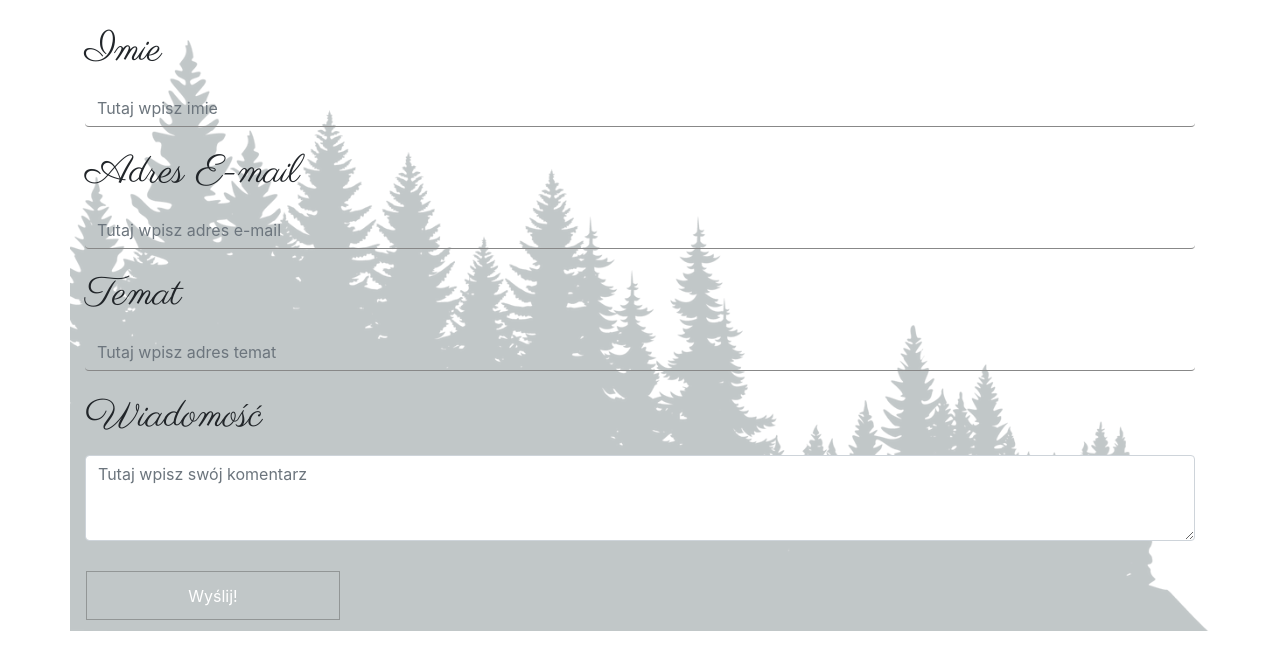
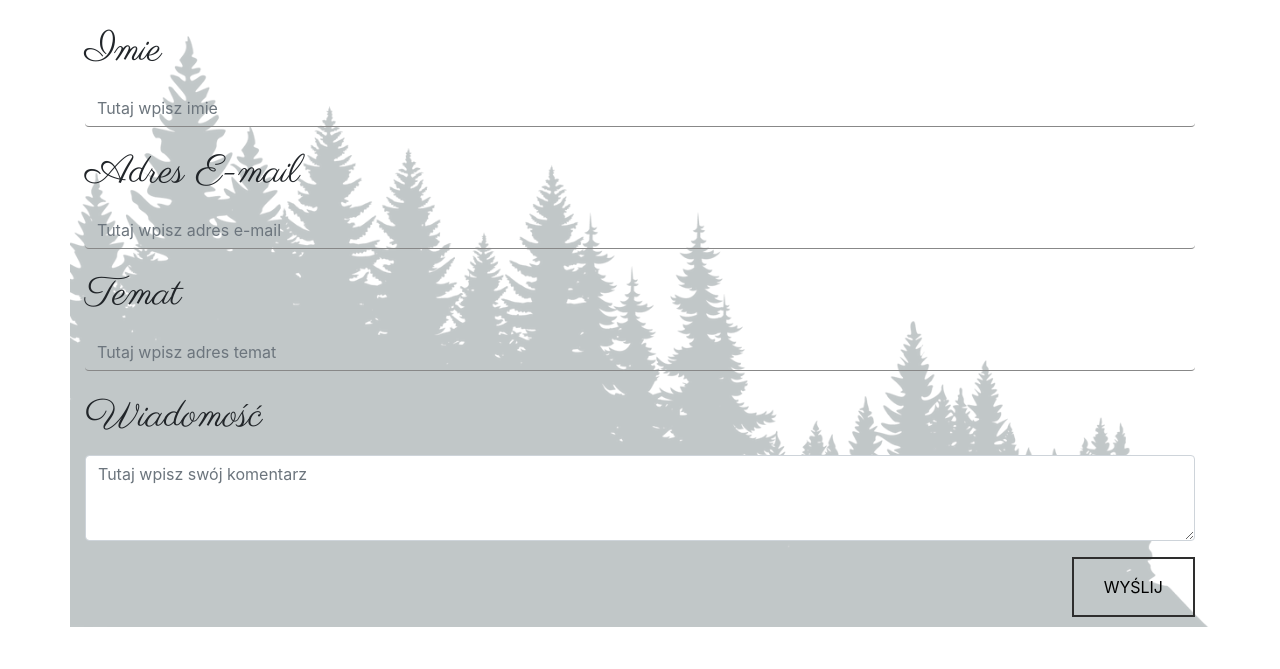
Before and after one commit to dilejt/Jelonek-Restaurant, an Angular app: page /kontakt in a window 1280 px wide. Shown: the part 1290-1959 px from the top of the page. Built offline with nearby package versions, Linux system fonts and the light colour scheme.

Commit message:
contact_panel_form
contact_form

```diff
--- a/src/app/kontakt/kontakt.component.css
+++ b/src/app/kontakt/kontakt.component.css
@@ -155,67 +155,79 @@ button
 {
     margin-bottom: 10px;
 }
+.button
+{
+	border: 2px solid #2e2e2e;
+	cursor: pointer;
+	line-height: 1;
+	overflow: hidden;
+	padding: 20px 30px;
+	position: relative;
+	text-align: center;
+	text-transform: uppercase;
+	transition:
+		background 5s cubic-bezier(0.19, 1, 0.22, 1),
+		border 1s cubic-bezier(0.19, 1, 0.22, 1),
+		color 0.6s cubic-bezier(0.19, 1, 0.22, 1);
+    user-select: none;
+    background-color: inherit;
+    float:right;
+}
 
+.button a
+{
+	color: #969696;
+	font-family: "Varela Round";
+	text-decoration: none;
+}
 
+.button .mask
+{
+	background-color: #fff;
+	background-color: rgba(255, 255, 255, 0.5);
+	height: 100px;
+	position: absolute;
+	transform: translate3d(-120%, -50px, 0) rotate3d(0, 0, 1, 45deg);
+	transition: all 1.1s cubic-bezier(0.19, 1, 0.22, 1);
+	width: 200px;
+}
 
+.button .shift
+{
+	display: inline-block;
+	transition: all 1.1s cubic-bezier(0.19, 1, 0.22, 1);
+	vertical-align: text-top;
+}
 
-.btn {
-    position: relative;
-    color: white;
-    width: 256px;
-    height: 64px;
-    line-height: 64px;
-    transition: all 0.3s;
+.button:hover
+{
+	background-color: rgba(255, 255, 255, 0.05);
+	border-color: #fff;
+	box-shadow: 0 0 5px rgba(255, 245, 245, 0.8);
+	transition: background 0s;
+}
 
-  }
+.button:hover a
+{
+	color: #fff;
+}
 
-  .btn::before, .btn::after {
-    content: '';
-    position: absolute;
-    transition: all 0.3s;
-    bottom: 0;
-    left: 0;
-    width: 100%;
-    height: 100%;
-    z-index: 1;
-  }
+.button:hover .mask
+{
+	background-color: #fff;
+	transform: translate3d(120%, -100px, 0) rotate3d(0, 0, 1, 90deg);
+}
 
+.button:hover .shift
+{
+	transform: translateX(5px);
+}
 
-.btn-two::before, .btn-two::after {
-    content: '';
-    position: absolute;
-    width: 100%;
-    height: 80%;
-    bottom: 0;
-    left: 0;
-    z-index: 1;
-    transition: all 0.3s;
-    border: 1px solid rgb(146, 150,150);
-    text-align: center;
-    font-family: 'Dancing script';
-    font-size: 16px;
-  }
-  .btn-two:hover::after {
-    animation-name: rotatecw;
-    animation-duration: 2s;
-  }
-  .btn-two:hover::before {
-    animation-name: rotateccw;
-    animation-duration: 3s;
-  }
-  .btn-two:hover::after, .btn-two:hover::before {
-    left: 96px;
-    width: 64px;
-    animation-iteration-count: infinite;
-    animation-timing-function: linear;
-  }
+.button:active
+{
+	background-color: #fff;
+}
 
-  @keyframes rotatecw {
-      from {transform: rotate(0deg);}
-      to {transform: rotate(360deg);}
-  }
-
-  @keyframes rotateccw {
-      from {transform: rotate(0deg);}
-      to {transform: rotate(-360deg);}
-  }
+.button:active a {
+	color: #202020;
+}
--- a/src/app/kontakt/kontakt.component.html
+++ b/src/app/kontakt/kontakt.component.html
@@ -36,7 +36,6 @@
                 <p class="tekst">SOBOTA/NIEDZIELA: 12:00-18:30</p>
                 <p class="social"><i class="fab fa-facebook-square"></i><i class="fab fa-twitter-square"></i><i class="fab fa-google-plus-square"></i></p>
             </div>
-
             </div>
             <div class="row">
                 <div class="col-sm">
@@ -58,8 +57,7 @@
                             <label for="FormControlTextarea">Wiadomość</label>
                             <textarea name="message" placeholder="Tutaj wpisz swój komentarz" class="form-control" id="Comment" rows="3"></textarea>
                         </div>
-                        <button type="submit" class="btn btn-two">Wyślij!</button>
-                        <!-- <button type="submit" class="btn aqua-gradient waves-effect waves-light fa fa-envelope">Wyślij!</button>                       -->
+                        <button type="submit" class="button">Wyślij</button>
                     </form>
                 </div>
         </div>
@@ -74,5 +72,3 @@
         </div>
     </div>
 </section>
-<!-- <link rel="preconnect" href="https://fonts.gstatic.com">
-<link href="https://fonts.googleapis.com/css2?family=Cardo:ital@1&display=swap" rel="stylesheet">  -->
--- a/src/app/news/news.component.html
+++ b/src/app/news/news.component.html
@@ -43,7 +43,6 @@
         <h2 class="ornamentalHeading">Wynajem sali</h2>
     </div>
     <div class="row">
-
             <div class="col-md-3"><img src="assets\images\news\sala.jpg" class="img-responsive" width="200" height="200"></div>
         <div class="col-md-9">
             <p>Dziś, po tak długiej walce, nareszcie możemy powiedzieć to otwarcie -
```
Also changed, not shown: src/assets/images/kontakt/forest_contact.png (deleted).
